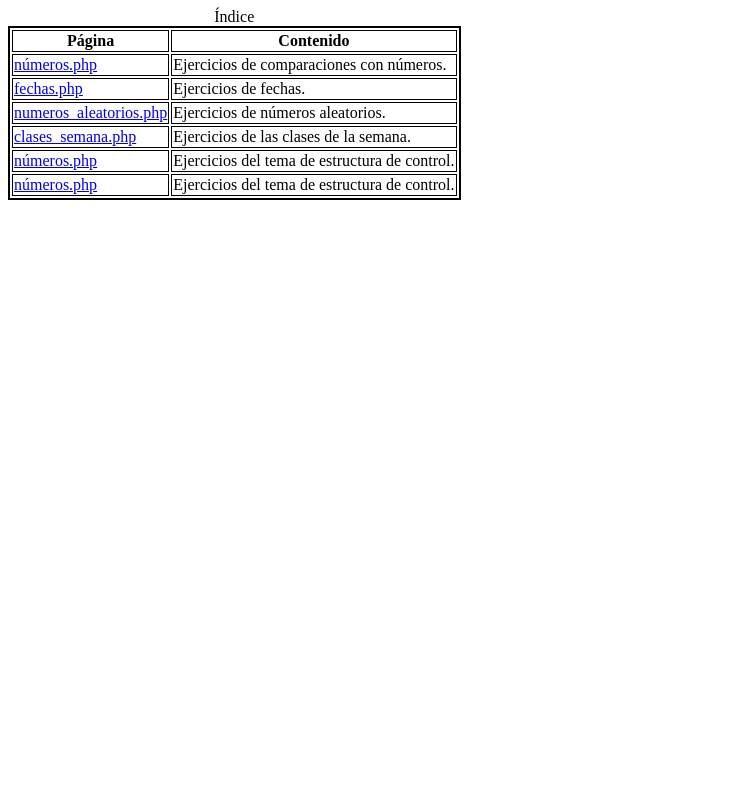
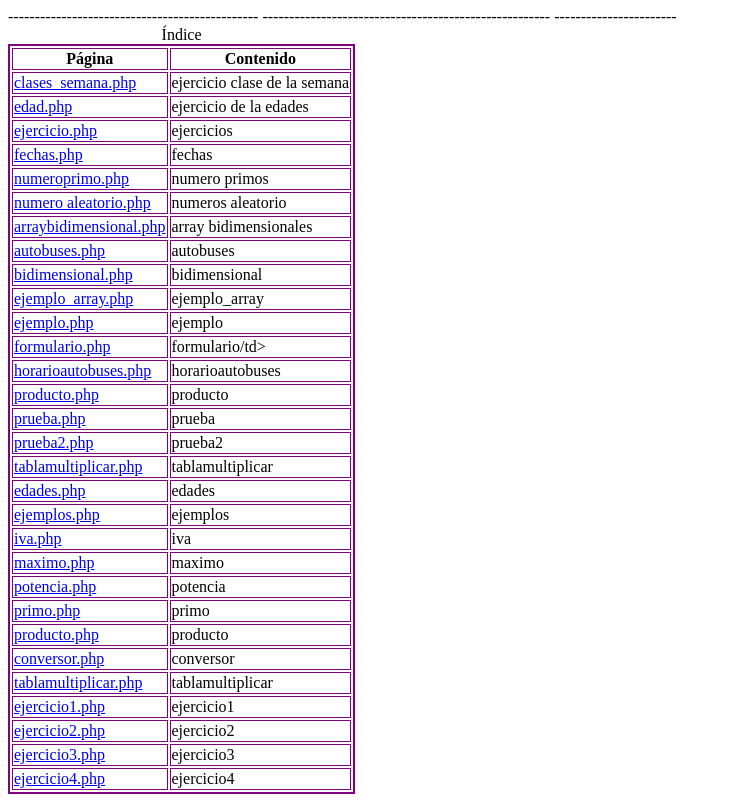
Before and after one commit to tanadaiana/tanadaiana-desarrollo-web-servidor-2024, a PHP site: page / in a window 1280 px wide. Shown: the whole page, without its empty margins (0-731 px from the left). Before the commit the page ends 200 px from the top, so only its background shows below. Run offline with PHP 8.4, Linux system fonts and the light colour scheme.

Commit message:
ejercicios formularios

```diff
--- a/02_Estructuras_de_control/index.php
+++ b/02_Estructuras_de_control/index.php
@@ -1,4 +1,10 @@
 <!DOCTYPE html>
+<html lang="en">
+<head>
+    <meta charset="UTF-8">
+    <meta name="viewport" content="width=device-width, initial-scale=1.0">
+    <title>Index</title>
+    <!DOCTYPE html>
 <html lang="en">
 <head>
     <meta charset="UTF-8">
@@ -6,11 +12,11 @@
     <title>Index</title>
     <style>
         td, th {
-            border: 1px solid black;
+            border:1px solid purple;
         }
 
         table {
-            border: 2px solid black;
+            border:2px solid purple;
         }
     </style>
 </head>
@@ -26,41 +32,166 @@
         <tbody>
             <tr>
                 <td>
-                    <a href="numeros.php">números.php</a>
+                    <a href="clases_semana.php">clases_semana.php</a>
                 </td>
-                <td>Ejercicios de comparaciones con números.</td>
+                <td> ejercicio clase de la semana</td>
+            </tr>
+            <tr>
+                <td>
+                    <a href="edad.php">edad.php</a>
+                </td>
+                <td> ejercicio de la edades</td>
+            </tr>
+            <tr>
+                <td>
+                    <a href="ejercicio.php">ejercicio.php</a>
+                </td>
+                <td>ejercicios</td>
             </tr>
             <tr>
                 <td>
                     <a href="fechas.php">fechas.php</a>
                 </td>
-                <td>Ejercicios de fechas.</td>
+                <td> fechas</td>
             </tr>
             <tr>
                 <td>
-                    <a href="numeros_aleatorios.php">numeros_aleatorios.php</a>
+                    <a href="numeroprimo.php">numeroprimo.php</a>
                 </td>
-                <td>Ejercicios de números aleatorios.</td>
+                <td>numero primos</td>
             </tr>
             <tr>
                 <td>
-                    <a href="clases_semana.php">clases_semana.php</a>
+                    <a href="numeroaleatorio.php">numero aleatorio.php</a>
                 </td>
-                <td>Ejercicios de las clases de la semana.</td>
+                <td> numeros aleatorio</td>
             </tr>
+            -----------------------------------------------
             <tr>
                 <td>
-                    <a href="ejercicio.php">números.php</a>
+                    <a href="arraybidimensional.php">arraybidimensional.php</a>
                 </td>
-                <td>Ejercicios del tema de estructura de control.</td>
+                <td> array bidimensionales</td>
             </tr>
-            <tr>
-                <td>
-                    <a href="numeroprimo.php">números.php</a>
+            <td>
+                    <a href="autobuses.php">autobuses.php</a>
                 </td>
-                <td>Ejercicios del tema de estructura de control.</td>
+                <td> autobuses</td>
             </tr>
-        <tbody>
+            <td>
+                    <a href="bidimensional.php">bidimensional.php</a>
+                </td>
+                <td>bidimensional</td>
+            </tr>
+            <td>
+                    <a href="ejemplo_array.php">ejemplo_array.php</a>
+                </td>
+                <td> ejemplo_array</td>
+            </tr>
+            <td>
+                    <a href="ejemplo.php">ejemplo.php</a>
+                </td>
+                <td> ejemplo</td>
+            </tr>
+            <td>
+                    <a href="formulario.php">formulario.php</a>
+                </td>
+                <td> formulario/td>
+            </tr>
+            <td>
+                    <a href="horarioautobuses.php">horarioautobuses.php</a>
+                </td>
+                <td> horarioautobuses</td>
+            </tr>
+            <td>
+                    <a href="producto.php">producto.php</a>
+                </td>
+                <td> producto</td>
+            </tr>
+            <td>
+                    <a href="prueba.php">prueba.php</a>
+                </td>
+                <td> prueba</td>
+            </tr>
+            <td>
+                    <a href="prueba2.php">prueba2.php</a>
+                </td>
+                <td> prueba2</td>
+            </tr>
+
+            <td>
+                    <a href="tablamultiplicar.php">tablamultiplicar.php</a>
+                </td>
+                <td> tablamultiplicar</td>
+            </tr>
+            ------------------------------------------------------
+            <td>
+                    <a href="edades.php">edades.php</a>
+                </td>
+                <td> edades</td>
+            </tr>
+            <td>
+                    <a href="ejemplos.php">ejemplos.php</a>
+                </td>
+                <td>ejemplos</td>
+            </tr>
+            <td>
+                    <a href="iva.php">iva.php</a>
+                </td>
+                <td> iva</td>
+            </tr>
+            <td>
+                    <a href="maximo.php">maximo.php</a>
+                </td>
+                <td> maximo</td>
+            </tr>
+            <td>
+                    <a href="potencia.php">potencia.php</a>
+                </td>
+                <td> potencia</td>
+            </tr>
+            <td>
+                    <a href="primo.php">primo.php</a>
+                </td>
+                <td> primo</td>
+            </tr>
+            <td>
+                    <a href="producto.php">producto.php</a>
+                </td>
+                <td> producto</td>
+            </tr>
+            -----------------------
+            <td>
+                    <a href="conversor.php">conversor.php</a>
+                </td>
+                <td> conversor</td>
+            </tr>
+            <td>
+                    <a href="tablamultiplicar.php">tablamultiplicar.php</a>
+                </td>
+                <td> tablamultiplicar</td>
+            </tr>
+            <td>
+                    <a href="ejericio1.php">ejercicio1.php</a>
+                </td>
+                <td> ejercicio1</td>
+            </tr>
+            <td>
+                    <a href="ejericio2.php">ejercicio2.php</a>
+                </td>
+                <td> ejercicio2</td>
+            </tr>
+            <td>
+                    <a href="ejericio3.php">ejercicio3.php</a>
+                </td>
+                <td> ejercicio3</td>
+            </tr>
+            <td>
+                    <a href="ejericio4.php">ejercicio4.php</a>
+                </td>
+                <td> ejercicio4</td>
+            </tr>
+        </tbody>
     </table>
 </body>
 </html>
--- a/02_Estructuras_de_control/numeroprimo.php
+++ b/02_Estructuras_de_control/numeroprimo.php
@@ -9,7 +9,7 @@
     <form action="" method="post">
         <input type="text" name="desde" placeholder="desde">
         <input type="text" name="hasta" placeholder="hasta">
-        <input type="text" name="num" placeholder="num">
+        <input type="text" name="num"  placeholder="num">
 
 
     </form>
--- a/04_formularios/potencia.php
+++ b/04_formularios/potencia.php
@@ -1,3 +1,4 @@
+
 <!DOCTYPE html>
 <html lang="en">
 <head>
```
Also changed, not shown: 04_formularios/edades.php (+12 -15 lines), 04_formularios/iva.php (+37 -29 lines), 04_formularios/maximo.php (+22 -0 lines), 04_formularios/primo.php (added, +62 -0 lines), 04_formularios/producto.php (+31 -0 lines), 04_formularios/stiloo.css (added, +37 -0 lines), ejercicio4.php (deleted, +0 -69 lines), practicandformulario/converosr.php (added, +55 -0 lines), practicandformulario/ejercicio2formulario.php (deleted, +0 -53 lines), practicandformulario/ejercicio4.php (added, +68 -0 lines), practicandformulario/ejercicio4formulario.php (deleted, +0 -20 lines), practicandformulario/ejercicoio3formulario.php (deleted, +0 -12 lines), practicandformulario/tablamultiplicar.php (added, +49 -0 lines), practicandformulario/ejercicio1.php (renamed from practicandformulario/ejercicio1formulario.php), 2 more files.
